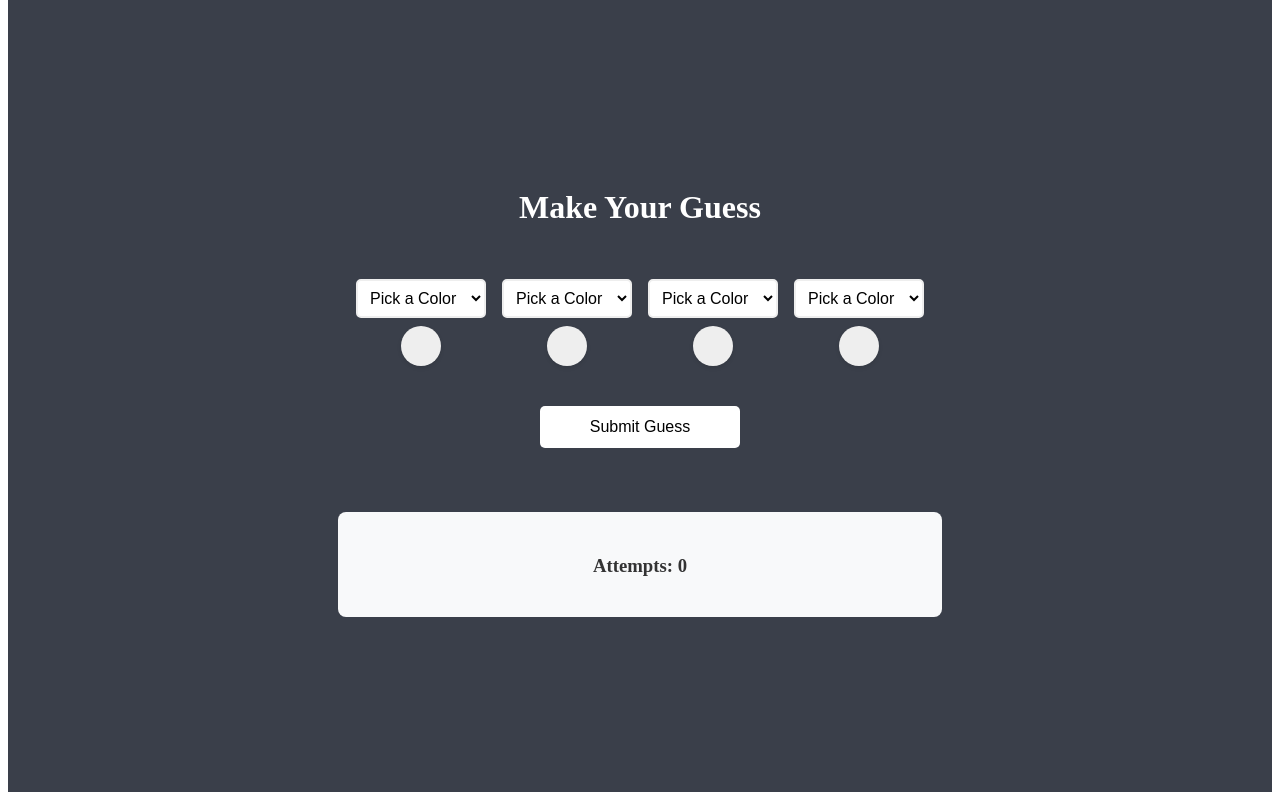
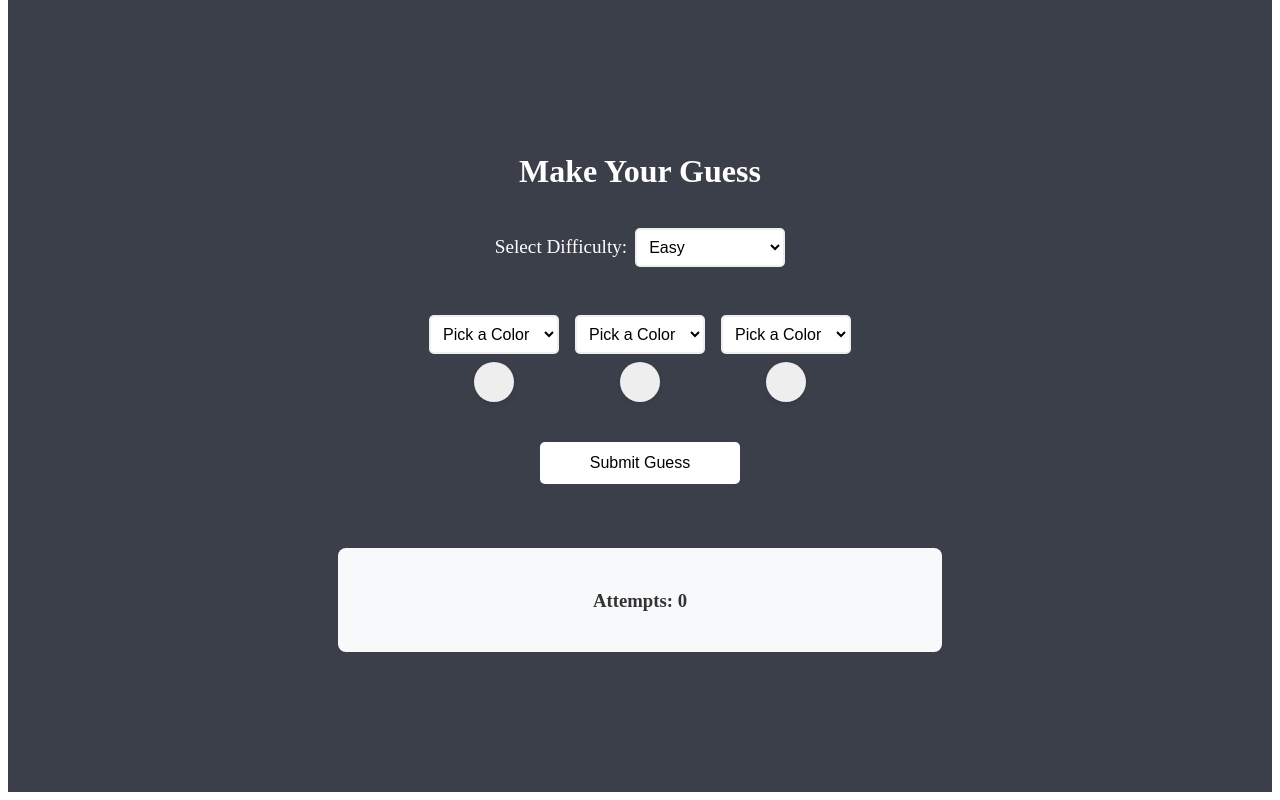
Before and after one commit to zumpious/riddle-box, a React (Create React App) app: page /color-code-guesser in a window 1280 px wide. Shown: the part 816-1616 px from the top of the page. Built offline with nearby package versions, Linux system fonts and the light colour scheme; the HTML template or start-up script is replaced by a standard one.

Commit message:
Add difficulty selection

```diff
--- a/src/games/color_code_breaker/ColorCodeGuesser.css
+++ b/src/games/color_code_breaker/ColorCodeGuesser.css
@@ -178,3 +178,31 @@
   background-color: #3a3f4a;
   color: white
 }
+
+.difficulty-selection {
+  margin: 1rem 0;
+  display: flex;
+  align-items: center;
+  justify-content: center;
+  gap: 0.5rem;
+}
+
+.difficulty-selection label {
+  font-size: 1.2rem;
+  color: #fff;
+}
+
+.difficulty-selection select {
+  padding: 0.5rem;
+  border-radius: 5px;
+  border: 2px solid #eee;
+  background: white;
+  font-size: 1rem;
+  cursor: pointer;
+  transition: all 0.3s ease;
+  min-width: 150px;
+}
+
+.difficulty-selection select:hover {
+  border-color: #999;
+}
--- a/src/games/color_code_breaker/ColorCodeGuesser.jsx
+++ b/src/games/color_code_breaker/ColorCodeGuesser.jsx
@@ -4,16 +4,14 @@ import './ColorCodeGuesser.css';
 import VictoryModal from '../../components/VictoryModal';
 import { HeaderColorCodeGuesser } from './HeaderColorCodeGuesser';
 
-const COLOR_OPTIONS = ['red', 'blue', 'green', 'yellow', 'orange'];
+const COLOR_OPTIONS = ['red', 'blue', 'green', 'yellow', 'orange', 'purple'];
 
-const generateCode = () => {
-  let generatedCode = [];
-  for (let i = 0; i < 4; i++) {
-    generatedCode.push(COLOR_OPTIONS[Math.floor(Math.random() * COLOR_OPTIONS.length)]);
-  }
-  console.log(generatedCode);
-  return generatedCode;
-}
+const DIFFICULTY_SETTINGS = {
+  easy: { codeLength: 3 },
+  medium: { codeLength: 4 },
+  hard: { codeLength: 5 },
+  extreme: { codeLength: 6 },
+};
 
 const ColorSelect = ({ color, index, invalid, onChange, disabled }) => (
   <div className="color-select">
@@ -55,17 +53,28 @@ const Attempt = ({ attempt }) => (
 );
 
 const ColorCodeGuesser = () => {
-  const [guess, setGuess] = useState(['', '', '', '']);
+  const [difficulty, setDifficulty] = useState('easy');
+  const [codeLength, setCodeLength] = useState(DIFFICULTY_SETTINGS[difficulty].codeLength);
+  const [guess, setGuess] = useState(Array(codeLength).fill(''));
   const [attempts, setAttempts] = useState([]);
   const [code, setCode] = useState([]);
   const [attemptCount, setAttemptCount] = useState(0);
-  const [invalidFields, setInvalidFields] = useState([false, false, false, false]);
+  const [invalidFields, setInvalidFields] = useState(Array(codeLength).fill(false));
   const [isGameWon, setIsGameWon] = useState(false);
   const [showVictoryModal, setShowVictoryModal] = useState(false);
   const [windowSize, setWindowSize] = useState({
     width: window.innerWidth,
     height: window.innerHeight,
   });
+
+  const generateCode = () => {
+    const newCode = [];
+    for (let i = 0; i < codeLength; i++) {
+      newCode.push(COLOR_OPTIONS[Math.floor(Math.random() * COLOR_OPTIONS.length)]);
+    }
+    console.log('Generated code:', newCode);
+    return newCode;
+  };
 
   useEffect(() => {
     const handleResize = () => {
@@ -77,15 +86,26 @@ const ColorCodeGuesser = () => {
 
     window.addEventListener('resize', handleResize);
 
-    // Generate code on mount
-    const newCode = generateCode();
+    const newCodeLength = DIFFICULTY_SETTINGS[difficulty].codeLength;
+    setCodeLength(newCodeLength);
+    setGuess(Array(newCodeLength).fill(''));
+    setInvalidFields(Array(newCodeLength).fill(false));
+    setAttempts([]);
+    setAttemptCount(0);
+    setIsGameWon(false);
+    setShowVictoryModal(false);
+
+    const newCode = [];
+    for (let i = 0; i < newCodeLength; i++) {
+      newCode.push(COLOR_OPTIONS[Math.floor(Math.random() * COLOR_OPTIONS.length)]);
+    }
     console.log('Generated code:', newCode);
     setCode(newCode);
 
     return () => {
       window.removeEventListener('resize', handleResize);
     };
-  }, []);
+  }, [difficulty]);
 
   const handleSubmit = () => {
     const newInvalidFields = guess.map(color => !color);
@@ -97,22 +117,20 @@ const ColorCodeGuesser = () => {
 
     let feedback = { correctPositions: 0, correctColors: 0 };
 
-    for (let i = 0; i < 4; i++) {
-      if (guess[i] === code[i]) {
-        feedback.correctPositions++;
-      }
-    }
-
     const codeColorCounts = {};
     const guessColorCounts = {};
 
-    code.forEach(color => {
-      codeColorCounts[color] = (codeColorCounts[color] || 0) + 1;
-    });
+    for (let i = 0; i < codeLength; i++) {
+      const codeColor = code[i];
+      const guessColor = guess[i];
 
-    guess.forEach(color => {
-      guessColorCounts[color] = (guessColorCounts[color] || 0) + 1;
-    });
+      if (guessColor === codeColor) {
+        feedback.correctPositions++;
+      }
+
+      codeColorCounts[codeColor] = (codeColorCounts[codeColor] || 0) + 1;
+      guessColorCounts[guessColor] = (guessColorCounts[guessColor] || 0) + 1;
+    }
 
     for (let color in guessColorCounts) {
       if (codeColorCounts[color]) {
@@ -121,10 +139,10 @@ const ColorCodeGuesser = () => {
     }
 
     setAttempts(prevAttempts => [...prevAttempts, { guess: [...guess], feedback }]);
-    setGuess(['', '', '', '']);
+    setGuess(Array(codeLength).fill(''));
     setAttemptCount(prevCount => prevCount + 1);
 
-    if (feedback.correctPositions === 4) {
+    if (feedback.correctPositions === codeLength) {
       setIsGameWon(true);
       setGuess([...code]);
       setShowVictoryModal(true);
@@ -147,6 +165,10 @@ const ColorCodeGuesser = () => {
       newInvalidFields[index] = false;
       return newInvalidFields;
     });
+  };
+
+  const handleDifficultyChange = (e) => {
+    setDifficulty(e.target.value);
   };
 
   return (
@@ -177,6 +199,22 @@ const ColorCodeGuesser = () => {
 
       <div className='color-code-guesser'>
         <h1>Make Your Guess</h1>
+
+        <div className="difficulty-selection">
+          <label htmlFor="difficulty">Select Difficulty: </label>
+          <select
+            id="difficulty"
+            value={difficulty}
+            onChange={handleDifficultyChange}
+            disabled={isGameWon}
+          >
+            <option value="easy">Easy</option>
+            <option value="medium">Medium</option>
+            <option value="hard">Hard</option>
+            <option value="extreme">Extreme</option>
+          </select>
+        </div>
+
         <div className="guess-row">
           <div className="color-selects">
             {guess.map((color, index) => (
```
